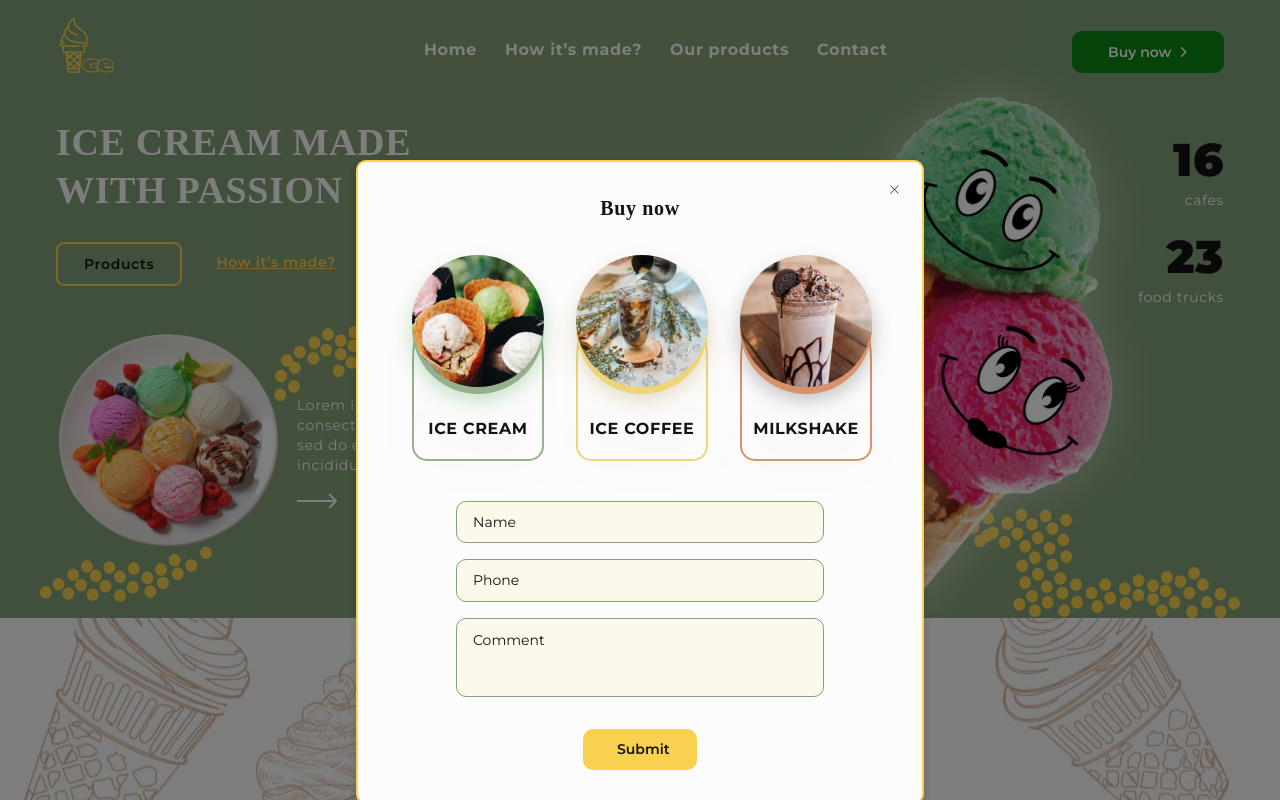
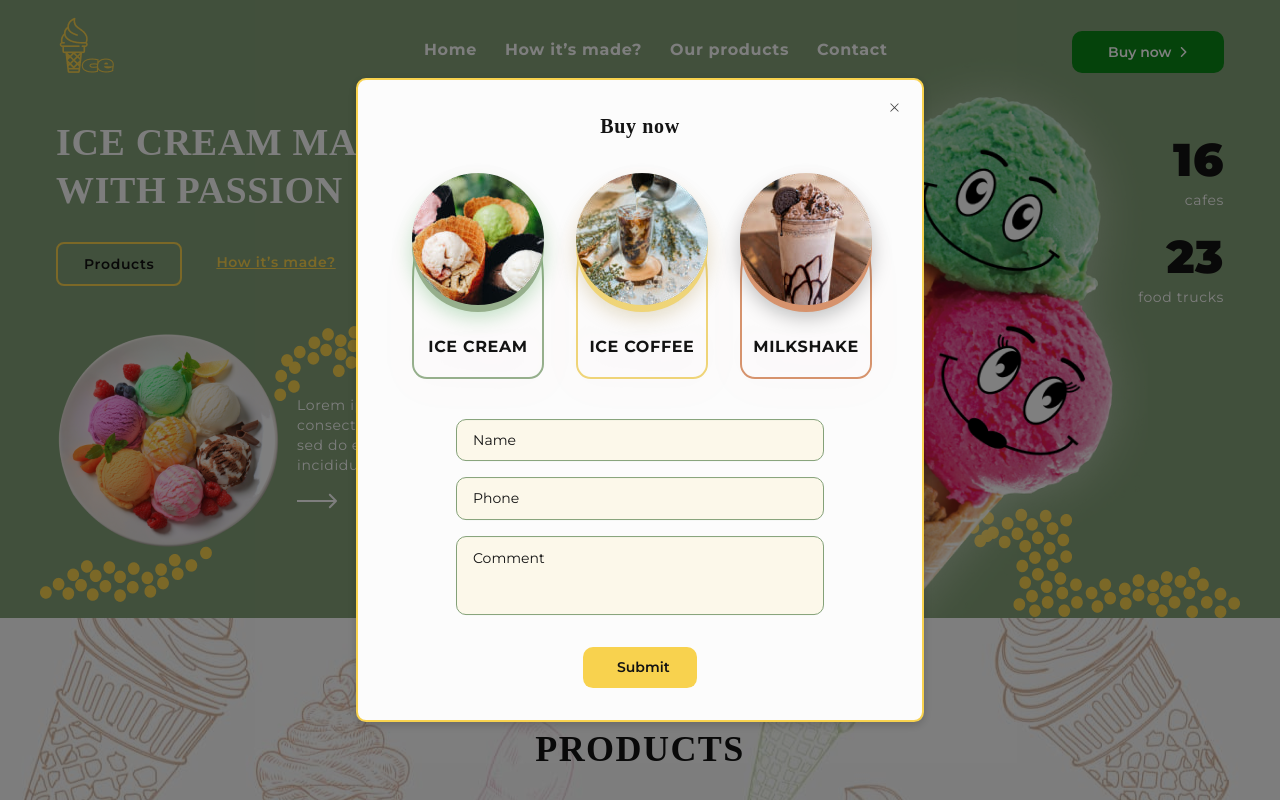
Before and after one commit to SlipuyKamiN/Project-14, a website built with Parcel: page src/index.html in a window 1280 px wide. Both pictures are taken after a click on the button "Buy now". Shown: the top 800 px of the page. Built offline with nearby package versions, Linux system fonts and the light colour scheme; a web font is replaced by a local one.

Commit message:
fix form structure

```diff
--- a/src/partials/modals/modal-product.html
+++ b/src/partials/modals/modal-product.html
@@ -10,7 +10,8 @@
     <use href="./images/icons.svg#icon-close-smaller"></use>
   </svg>
   <strong class="modal-label">Buy now</strong>
-  <form class="modal__list">
+  <form>
+    <div class="modal__list">
       <div class="modal__group">
         <input
           class="modal__checkbox"
@@ -68,8 +69,8 @@
           />
         </div>
       </div>
-  </form>
-  <form class="buy-form" name="buy_form">
+    </div>
+    <div class="buy-form">
       <input
         class="modal__input"
         type="text"
@@ -97,5 +98,6 @@
         placeholder="Comment"
       ></textarea>
       <button class="btn" type="submit">Submit</button>
+    </div>
   </form>
 </div>
--- a/src/sass/layouts/modals/_common.scss
+++ b/src/sass/layouts/modals/_common.scss
@@ -19,7 +19,7 @@
 
   width: 280px;
   position: absolute;
-  top: calc(100vh / 5);
+  top: 10vh;
   left: 50%;
   transform: translateX(-50%);
   z-index: 30;
@@ -34,8 +34,8 @@
   @media screen and (min-width: 768px) {
     width: 568px;
     padding: 32px 54px;
-    // top: 50%;
-    // transform: translate(-50%, -50%);
+    top: 50%;
+    transform: translate(-50%, -50%);
   }
 }
 
--- a/src/sass/layouts/modals/_modal-ingredients.scss
+++ b/src/sass/layouts/modals/_modal-ingredients.scss
@@ -2,8 +2,9 @@
   /*  Побочные стили   */
   max-width: 440px;
   padding: 28px 20px;
-
+  top: 10vh;
   @media screen and (min-width: 768px) {
+    top: 70vh;
     max-width: 568px;
     padding: 32px 40px;
   }
--- a/src/sass/layouts/modals/_modal-product.scss
+++ b/src/sass/layouts/modals/_modal-product.scss
@@ -1,7 +1,6 @@
 .modal.product {
   width: 280px;
-  left: 50%;
-  transform: translateX(-50%);
+  // transform: translateX(-50%);
 
   @media screen and (min-width: 768px) {
     width: 568px;
```
Lines whose indentation alone changed are shown as unchanged.
